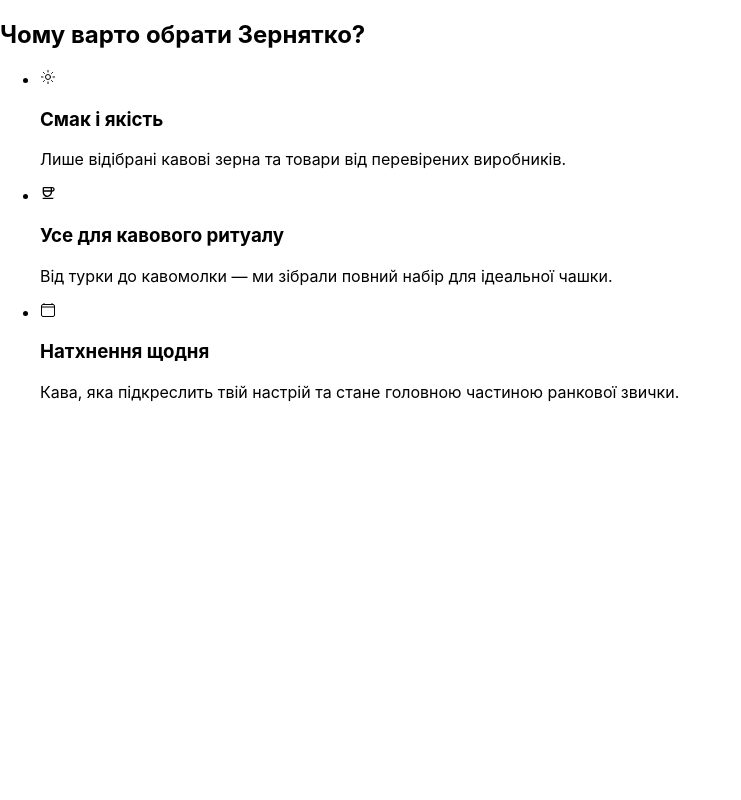
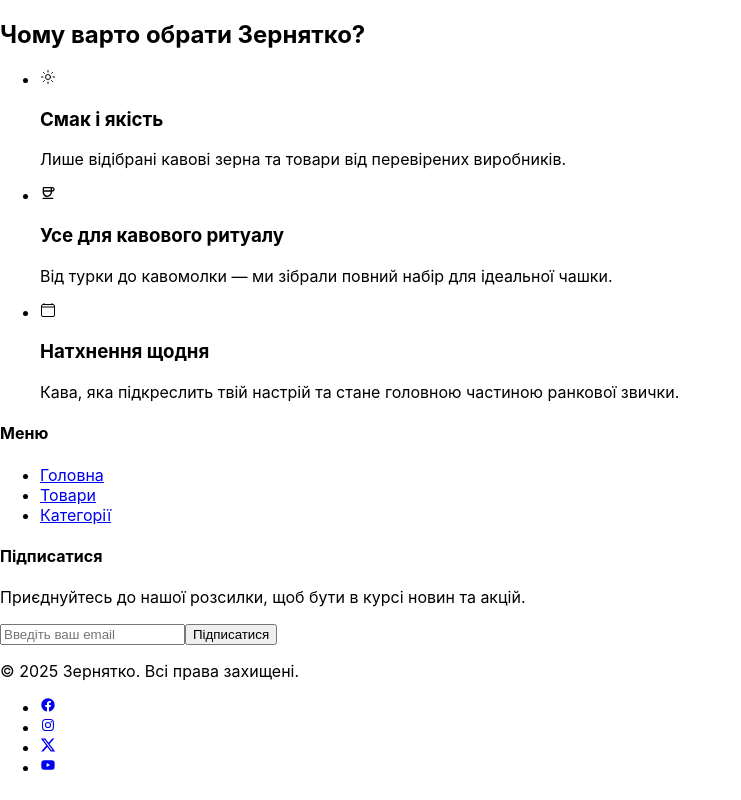
Before and after one commit to IamOlexandra/zernyatko, a React (Create React App) app: page / in a window 1280 px wide. Shown: the whole page, without its empty margins (0-741 px from the left). Built offline with nearby package versions, Linux system fonts and the light colour scheme.

Commit message:
footer done but logo doesn't work

```diff
--- a/src/App.js
+++ b/src/App.js
@@ -3,10 +3,14 @@
 
 import WhyChooseZernyatko from "./WhyChooseZernyatko";
 
+import Footer from "./Footer.jsx";
+
 function App() {
   return (
     <div className="App">
         <WhyChooseZernyatko/>
+
+        <Footer/>
     </div>
   );
 }
--- /dev/null
+++ b/src/Footer.jsx
@@ -0,0 +1,42 @@
+import { BiLogoFacebookCircle, BiLogoInstagram, BiLogoYoutube } from "react-icons/bi";
+import { FaXTwitter } from "react-icons/fa6";
+export default function Footer() {
+    return (
+        <footer>
+            <div>
+                {/* logo */}
+                <div>
+                    <a href="./img/zernyatko_logo.svg"></a>
+                </div>
+                {/* menu */}
+                <nav>
+                    <h4>Меню</h4>
+                    <ul>
+                        <li><a href="/">Головна</a></li>
+                        <li><a href="/">Товари</a></li>
+                        <li><a href="/">Категорії</a></li>
+                    </ul>
+                </nav>
+                {/* Підписка */}
+                <div>
+                    <h4>Підписатися</h4>
+                    <p>Приєднуйтесь до нашої розсилки, щоб бути в курсі новин та акцій.</p>
+                    <form>
+                        <input type="email" placeholder="Введіть ваш email"/>
+                        <button>Підписатися</button>
+                    </form>
+                </div>
+                 {/* ФУТЕР ФУТЕРА  */}
+                 <div>
+                    <p>© 2025 Зернятко. Всі права захищені.</p>
+                    <ul>
+                        <li><a href="https://www.facebook.com"><BiLogoFacebookCircle/></a></li>
+                        <li><a href="https://www.instagram.com"><BiLogoInstagram/></a></li>
+                        <li><a href="https://x.com"><FaXTwitter/></a></li>
+                        <li><a href="https://www.youtube.com"><BiLogoYoutube/></a></li>
+                    </ul>
+                 </div>
+            </div>
+        </footer>
+    )
+}
```
Also changed, not shown: src/img/zernyatko_logo.svg (added).
